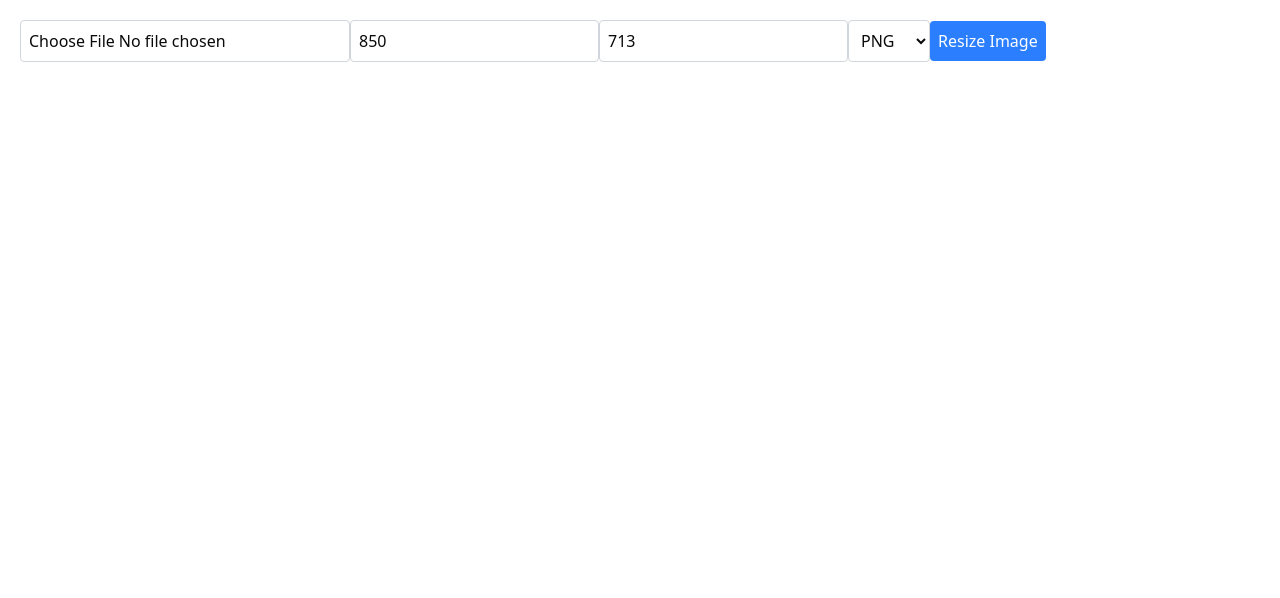
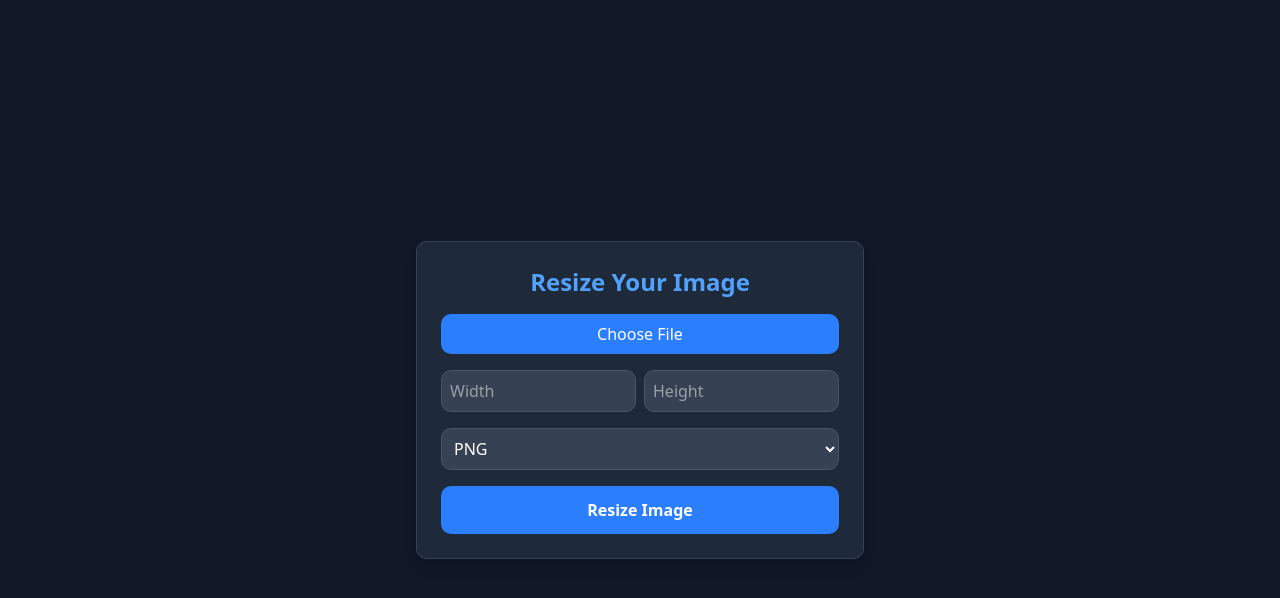
Before and after one commit to AkashCDR/project, a Next.js app: page /resize in a window 1280 px wide. Shown: the top 598 px of the page. Built offline with nearby package versions, Linux system fonts and the light colour scheme.

Commit message:
Enhance image resizing component with preview functionality and improved UI

```diff
--- a/src/app/(app)/resize/page.jsx
+++ b/src/app/(app)/resize/page.jsx
@@ -3,13 +3,26 @@ import { useState } from "react";
 
 const Resize = () => {
   const [image, setImage] = useState(null);
-  const [width, setWidth] = useState(850);
-  const [height, setHeight] = useState(713);
+  const [preview, setPreview] = useState(null);
+  const [width, setWidth] = useState("");
+  const [height, setHeight] = useState("");
   const [format, setFormat] = useState("png");
   const [downloadLink, setDownloadLink] = useState("");
 
   const handleImageChange = (e) => {
-    setImage(e.target.files[0]);
+    const file = e.target.files[0];
+    if (file) {
+      setImage(file);
+      setPreview(URL.createObjectURL(file));
+
+      const img = new Image();
+      img.src = URL.createObjectURL(file);
+
+      img.onload = () => {
+        setWidth(img.naturalWidth);
+        setHeight(img.naturalHeight);
+      };
+    }
   };
 
   const handleResize = async () => {
@@ -29,66 +42,86 @@ const Resize = () => {
       body: formData,
     });
 
-    const data = await response.json();
-    console.log(data);
-
-    if (data.success) {
-      setDownloadLink(data.url);
-    } else {
-      alert("Failed to resize image.");
-    }
+    const blob = await response.blob();
+    const imageUrl = URL.createObjectURL(blob);
+    setDownloadLink(imageUrl);
   };
 
   return (
-    <div className="p-5">
+    <div className="flex flex-col items-center justify-center min-h-screen bg-gray-900 text-white p-6">
+      <div className="bg-gray-800 shadow-lg rounded-lg p-6 w-full max-w-md border border-gray-700">
+        <h1 className="text-2xl font-semibold text-center text-blue-400 mb-4">
+          Resize Your Image
+        </h1>
+
+        {preview && (
+          <div className="mb-4">
+            <img
+              src={preview}
+              alt="Preview"
+              className="w-full h-auto rounded-lg shadow-md border border-gray-700"
+            />
+          </div>
+        )}
+
+        <label className="cursor-pointer w-full flex items-center justify-center px-4 py-2 bg-blue-500 text-white rounded-lg hover:bg-blue-600 transition duration-200">
+          Choose File
           <input
             type="file"
             onChange={handleImageChange}
             accept="image/*"
-        className="mb-4 p-2 border border-gray-300 rounded"
+            className="hidden"
           />
+        </label>
+
+        <div className="flex space-x-2 mt-4">
           <input
             type="number"
             value={width}
             onChange={(e) => setWidth(e.target.value)}
             placeholder="Width"
-        className="mb-4 p-2 border border-gray-300 rounded"
+            className="w-1/2 p-2 bg-gray-700 border border-gray-600 rounded-lg text-white focus:outline-none focus:ring-2 focus:ring-blue-400"
           />
           <input
             type="number"
             value={height}
             onChange={(e) => setHeight(e.target.value)}
             placeholder="Height"
-        className="mb-4 p-2 border border-gray-300 rounded"
+            className="w-1/2 p-2 bg-gray-700 border border-gray-600 rounded-lg text-white focus:outline-none focus:ring-2 focus:ring-blue-400"
           />
+        </div>
+
         <select
           value={format}
           onChange={(e) => setFormat(e.target.value)}
-        className="mb-4 p-2 border border-gray-300 rounded"
+          className="w-full mt-4 p-2 bg-gray-700 border border-gray-600 rounded-lg text-white focus:outline-none focus:ring-2 focus:ring-blue-400"
         >
           <option value="png">PNG</option>
           <option value="jpeg">JPEG</option>
           <option value="webp">WEBP</option>
         </select>
+
+
         <button
           onClick={handleResize}
-        className="mb-4 p-2 bg-blue-500 text-white rounded hover:bg-blue-700"
+          className="w-full mt-4 p-3 bg-blue-500 text-white rounded-lg font-semibold hover:bg-blue-600 transition duration-200"
         >
           Resize Image
         </button>
 
         {downloadLink && (
-        <div>
+          <div className="mt-4 text-center">
             <a
               href={downloadLink}
               download
-            className="text-blue-500 hover:underline"
+              className="text-blue-400 font-semibold hover:underline"
             >
               Download Resized Image
             </a>
           </div>
         )}
       </div>
+    </div>
   );
 };
 
```
Lines whose indentation alone changed are shown as unchanged.
